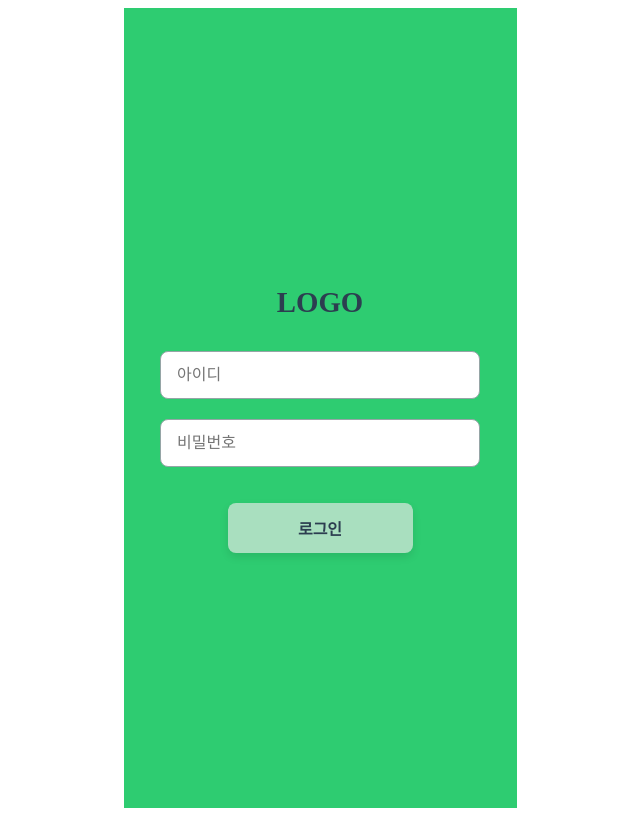
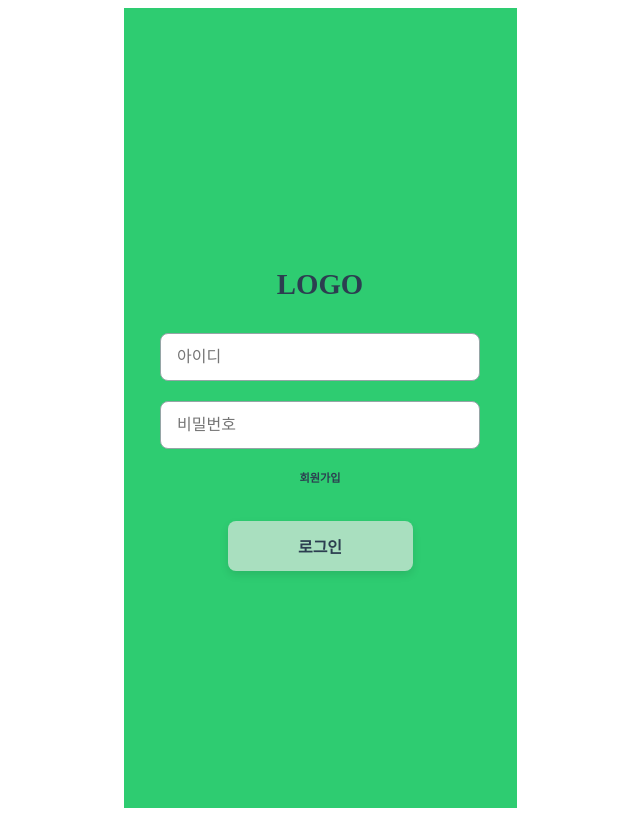
Before and after one commit to PRMS-HIFIVE/LittleGarden, a React (Vite) app in the folder frontend/: page / in a window 1280 px wide. Shown: the whole page, without its empty margins (320-960 px from the left). Built offline with nearby package versions, Linux system fonts and the light colour scheme.

Commit message:
feat: 회원가입 버튼 추가

```diff
--- a/frontend/src/pages/Login/Login.styles.ts
+++ b/frontend/src/pages/Login/Login.styles.ts
@@ -1,5 +1,9 @@
 import styled from "styled-components";
-import { backgroundColors, textColors, inputBorderColors } from "@/styles/paletteMapping";
+import {
+  backgroundColors,
+  textColors,
+  inputBorderColors,
+} from "@/styles/paletteMapping";
 
 export const Container = styled.div`
   display: flex;
@@ -50,9 +54,17 @@ export const Input = styled.input`
   }
 `;
 
+export const Button = styled.div`
+  background-color: none;
+  border: none;
+  margin: 0 auto;
+  font-size: 0.7rem;
+  font-weight: 600;
+  color: ${textColors.primary};
+`;
+
 export const ButtonWrapper = styled.div`
   display: flex;
   justify-content: center;
   margin-top: 1rem;
-
 `;
--- a/frontend/src/pages/Login/Login.tsx
+++ b/frontend/src/pages/Login/Login.tsx
@@ -34,9 +34,14 @@ const Login = () => {
             textColor="primary"
           />
 
+          <S.Button>
+            회원가입
+          </S.Button>
+
           <S.ButtonWrapper>
             <LoginButton />
           </S.ButtonWrapper>
+
         </S.Form>
       </S.FormWrapper>
     </S.Container>
```
